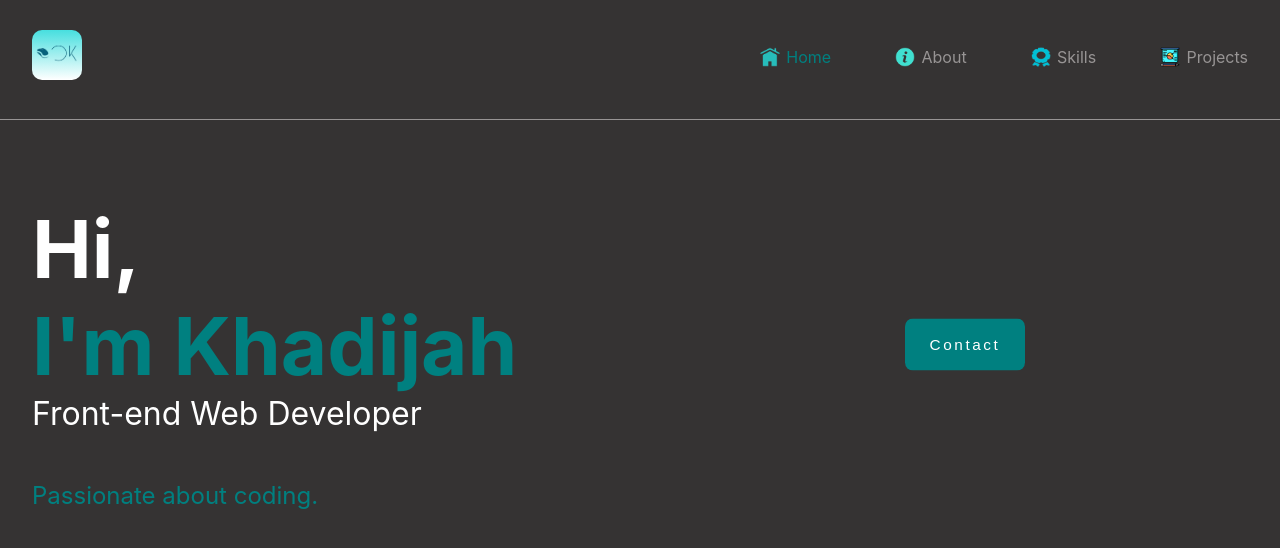
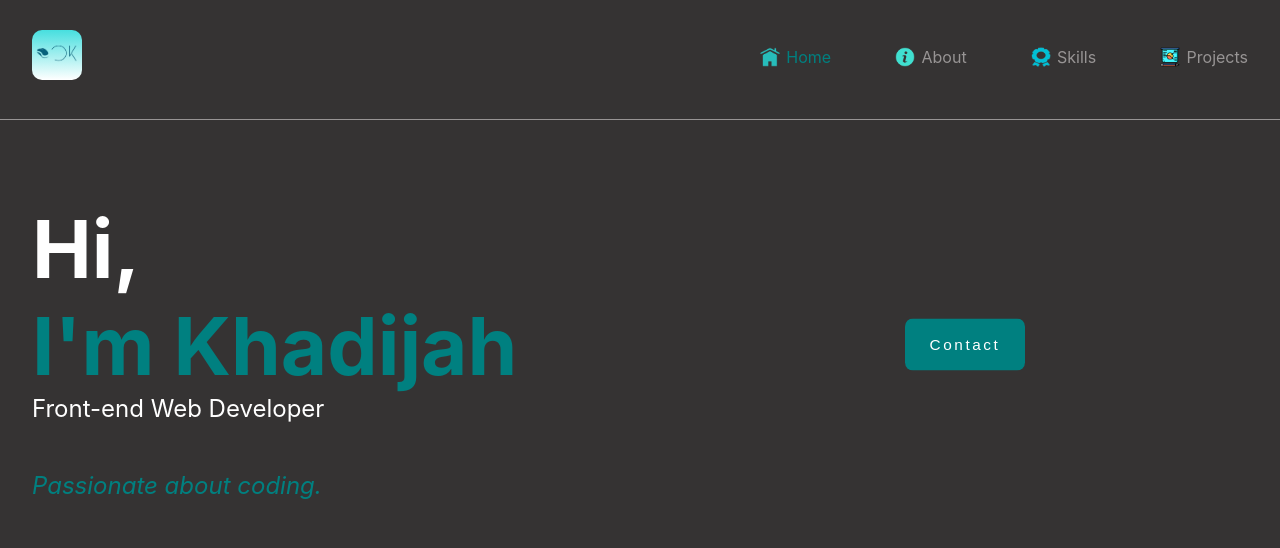
Before and after one commit to profnike/reactportfolio, a React (Create React App) app: page / in a window 1280 px wide. Shown: the top 548 px of the page. Built offline with nearby package versions, Linux system fonts and the light colour scheme.

Commit message:
changes to about page

```diff
--- a/public/index.html
+++ b/public/index.html
@@ -15,7 +15,16 @@
       manifest.json provides metadata used when your web app is installed on a
       user's mobile device or desktop. See https://developers.google.com/web/fundamentals/web-app-manifest/
     -->
-    <link rel="manifest" href="%PUBLIC_URL%/manifest.json" />
+    <link rel="preconnect" href="https://fonts.googleapis.com">
+<link rel="preconnect" href="https://fonts.gstatic.com" crossorigin>
+<link href="https://fonts.googleapis.com/css2?family=Poppins:wght@500&display=swap" rel="stylesheet">
+
+<link rel="preconnect" href="https://fonts.googleapis.com">
+<link rel="preconnect" href="https://fonts.gstatic.com" crossorigin>
+<link href="https://fonts.googleapis.com/css2?family=DM+Sans&display=swap" rel="stylesheet">
+
+
+<link rel="manifest" href="%PUBLIC_URL%/manifest.json" />
     <!--
       Notice the use of %PUBLIC_URL% in the tags above.
       It will be replaced with the URL of the `public` folder during the build.
--- a/src/App.css
+++ b/src/App.css
@@ -1,4 +1,5 @@
 .App {
+
   text-align: center;
 }
 
--- a/src/Pages/About/About.js
+++ b/src/Pages/About/About.js
@@ -48,7 +48,7 @@
         <p className="div-parag">I believe in seeking help when needed, which made me enroll into programming schools when I realized
             I was stuck while learning javascript on my own. That has been a great decision so far  as I didnt just  learn javascript,
              I also learned new things in Html and Css as well  Reactjs(a javascript framework).    </p>
-             <p className="div-parag"> When I am not coding, I am either teaching, reading orspending time with family . </p>
+             <p className="div-parag"> When I am not coding, I am either reading, teaching or spending time with family. </p>
              </div>
             < div className="remain-button" style={less} onClick={(()=>{setParag({display:"none"});setShow({display:"flex",backgroundColor:"teal",width:"150px"});setLess({display:"none"})})}>
                 <p>Show less</p>
--- a/src/Pages/Home/Home.css
+++ b/src/Pages/Home/Home.css
@@ -23,7 +23,7 @@
     color: teal;
 }
 .homebody .job{
-    font-size: 2rem;
+    font-size: 1.5rem;
     color: white;
 }
 .homebody .likes{
--- a/src/Pages/Home/Home.js
+++ b/src/Pages/Home/Home.js
@@ -1,4 +1,4 @@
-import { Navigate } from 'react-router-dom'
+
 import Navbar from '../../component/Navbar/Navbar'
 import { useNavigate } from 'react-router-dom'
 import '../Home/Home.css'
@@ -14,7 +14,7 @@
            <h1>Hi,</h1>
            <h2>I'm Khadijah  </h2>
            <p className="job">Front-end Web Developer</p>
-           <p className="likes">Passionate about coding. </p>
+          <i><p className="likes">Passionate about coding. </p></i>
            </div>
         <div className="circleDiv">
 
```
